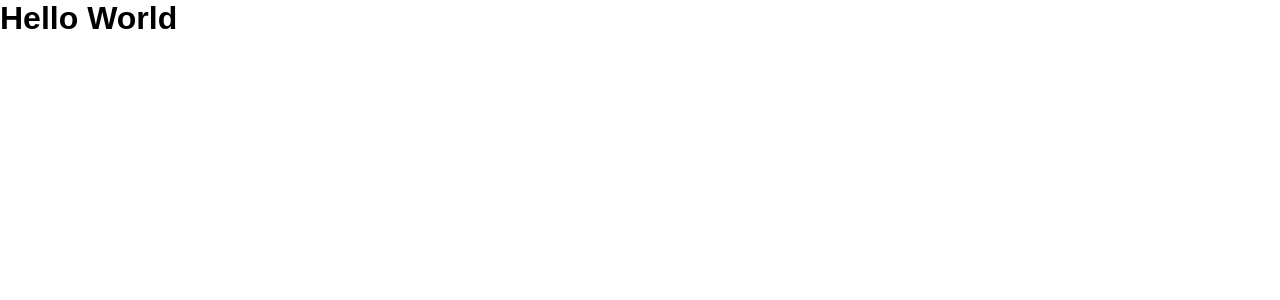
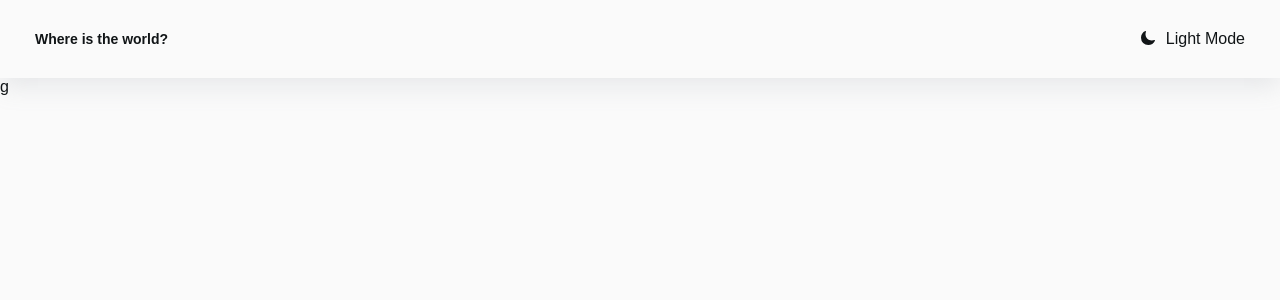
Before and after one commit to Alex-Sapon/countries, a React (Vite) app: page / in a window 1280 px wide. Shown: the top 300 px of the page. Built offline with nearby package versions, Linux system fonts and the light colour scheme.

Commit message:
feat: add header styles and switch theme

```diff
--- a/src/components/app/index.tsx
+++ b/src/components/app/index.tsx
@@ -1,14 +1,14 @@
+import { PATH } from 'constants/paths';
+
 import { Home } from 'pages/Home';
 import { NotFound } from 'pages/NotFound';
-import { HashRouter, Route, Routes } from 'react-router-dom';
+import { Route, Routes } from 'react-router-dom';
 
 export const App = () => {
   return (
-    <HashRouter>
-      <Routes>
-        <Route path="/" element={<Home />} />
-        <Route path="*" element={<NotFound />} />
-      </Routes>
-    </HashRouter>
+    <Routes>
+      <Route path={PATH.HOME} element={<Home />} />
+      <Route path={PATH.NOT_FOUND} element={<NotFound />} />
+    </Routes>
   );
 };
--- /dev/null
+++ b/src/components/container/styles.ts
@@ -0,0 +1,7 @@
+import styled from 'styled-components';
+
+export const Container = styled.main`
+  max-width: 1240px;
+  margin: 0 auto;
+  padding: 0 15px;
+`;
--- /dev/null
+++ b/src/components/header/index.tsx
@@ -0,0 +1,30 @@
+import React, { useEffect, useState } from 'react';
+
+import { Container } from 'components/container/styles';
+import { IoMoon, IoMoonOutline } from 'react-icons/io5';
+
+import { HeaderStyled, SwitchMode, Title, Wrapper } from './styles';
+
+export const Header = () => {
+  const [theme, setTheme] = useState<'light' | 'dark'>('light');
+
+  const changeTheme = () => setTheme(theme === 'light' ? 'dark' : 'light');
+
+  useEffect(() => {
+    document.body.setAttribute('data-theme', theme);
+  }, [theme]);
+
+  return (
+    <HeaderStyled>
+      <Container>
+        <Wrapper>
+          <Title>Where is the world?</Title>
+          <SwitchMode onClick={changeTheme}>
+            {theme === 'light' ? <IoMoon /> : <IoMoonOutline />}
+            <span>{theme} mode</span>
+          </SwitchMode>
+        </Wrapper>
+      </Container>
+    </HeaderStyled>
+  );
+};
--- /dev/null
+++ b/src/components/header/styles.ts
@@ -0,0 +1,34 @@
+import { PATH } from 'constants/paths';
+
+import styled from 'styled-components';
+
+export const HeaderStyled = styled.header`
+  box-shadow: var(--shadow);
+  background-color: var(--color-bg);
+`;
+
+export const Wrapper = styled.div`
+  display: flex;
+  justify-content: space-between;
+  align-items: center;
+  padding: 30px 0;
+`;
+
+export const SwitchMode = styled.div`
+  display: flex;
+  cursor: pointer;
+
+  span {
+    margin-left: 10px;
+    text-transform: capitalize;
+  }
+`;
+
+export const Title = styled.a.attrs({
+  href: PATH.HOME,
+})`
+  color: var(--color-text);
+  text-decoration: none;
+  font-size: var(--fs-sm);
+  font-weight: var(--fw-bold);
+`;
--- /dev/null
+++ b/src/constants/paths.ts
@@ -0,0 +1,5 @@
+export const PATH = {
+  HOME: '/',
+  DETAILS: 'country/:name',
+  NOT_FOUND: '*',
+};
--- a/src/index.tsx
+++ b/src/index.tsx
@@ -1,10 +1,12 @@
 import React from 'react';
+import ReactDOM from 'react-dom/client';
 
 import { App } from 'components/app';
-import ReactDOM from 'react-dom/client';
-
 import './index.css';
+import { HashRouter } from 'react-router-dom';
 
 ReactDOM.createRoot(document.getElementById('root') as HTMLElement).render(
-  <App />
+  <HashRouter>
+    <App />g
+  </HashRouter>
 );
--- a/src/pages/Home.tsx
+++ b/src/pages/Home.tsx
@@ -1,5 +1,7 @@
 import React from 'react';
 
+import { Header } from 'components/header';
+
 export const Home = () => {
-  return <h1>Hello World</h1>;
+  return <Header />;
 };
--- a/src/pages/NotFound.tsx
+++ b/src/pages/NotFound.tsx
@@ -1,10 +1,12 @@
+import { PATH } from 'constants/paths';
+
 import { Link } from 'react-router-dom';
 
 export const NotFound = () => {
   return (
     <>
       <h1>Not Found</h1>
-      <Link to="/">GO HOME</Link>
+      <Link to={PATH.HOME}>GO HOME</Link>
     </>
   );
 };
--- a/tsconfig.json
+++ b/tsconfig.json
@@ -18,7 +18,8 @@
     "baseUrl": "src",
     "paths": {
       "components/*": ["components/*"],
-      "pages/*": ["pages/*"]
+      "pages/*": ["pages/*"],
+      "constants/*": ["constants/*"]
     }
   },
   "include": [
--- a/vite.config.ts
+++ b/vite.config.ts
@@ -8,6 +8,7 @@ export default defineConfig({
     alias: {
       components: '/src/components',
       pages: '/src/pages',
+      constants: '/src/constants',
     },
   },
 });
```
Also changed, not shown: package.json (+5 -2 lines), 1 other file (tests, documents, lock files or other folders).
